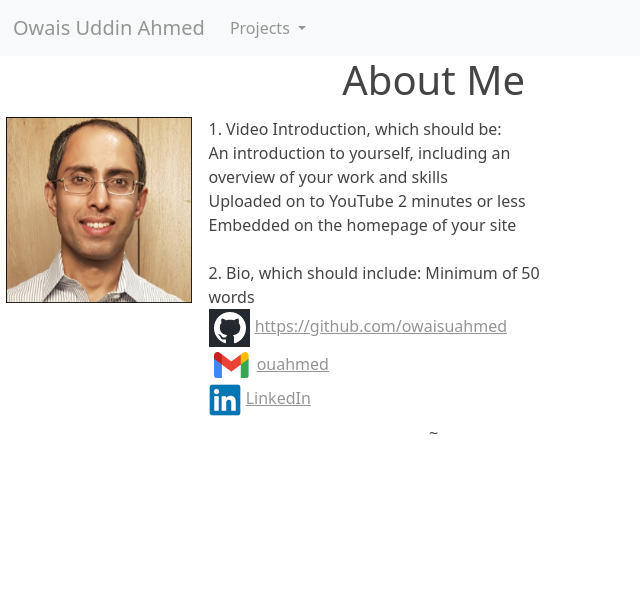
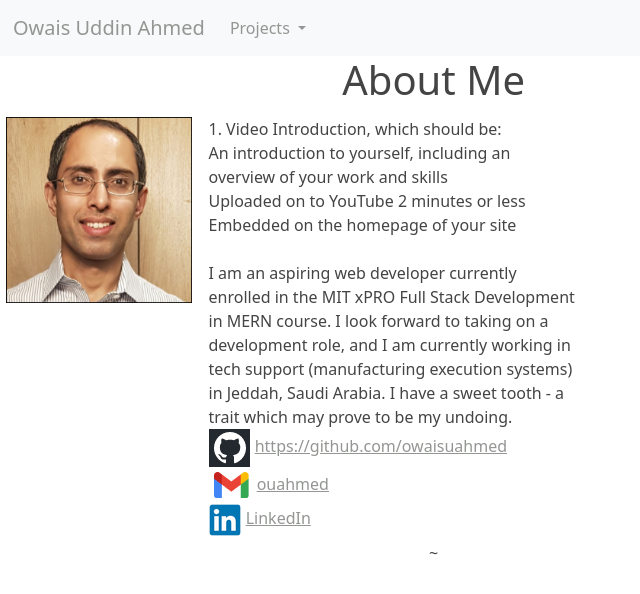
Before and after one commit to owaisuahmed/owaisuahmed.github.io, a plain HTML site: page index.html in a window 1280 px wide. Shown: the whole page, without its empty margins (0-640 px from the left). Drawn offline with Linux system fonts and the light colour scheme.

Commit message:
Add files via upload

```diff
--- a/index.html
+++ b/index.html
@@ -34,7 +34,10 @@
           Uploaded on to YouTube 2 minutes or less <br/>
           Embedded on the homepage of your site <br/>
           <br/>
-          2. Bio, which should include: Minimum of 50 words <br/>
+          I am an aspiring web developer currently enrolled in the MIT xPRO Full Stack Development in MERN course.
+          I look forward to taking on a development role, and I am currently working in tech support (manufacturing execution systems)
+          in Jeddah, Saudi Arabia. I have a sweet tooth - a trait which may prove to be my undoing.
+          <br/>
           <img src="./images/github_icon.png" /> <a href="https://github.com/owaisuahmed" > https://github.com/owaisuahmed </a> <br/>
           <img src="./images/gmail_icon.png" /> <a href="mailto:ouahmed@gmail.com"> ouahmed </a> <br/>
           <img src="./images/linkedin_icon.png" /> <a href="https://www.linkedin.com/owaisuahmed" > LinkedIn </a> <br/>
```
